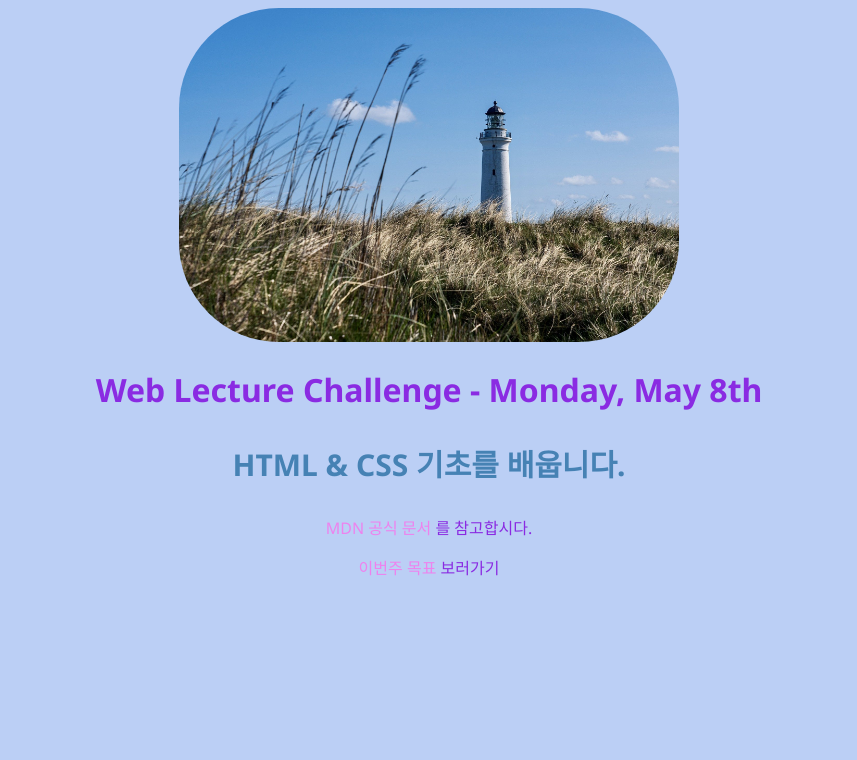
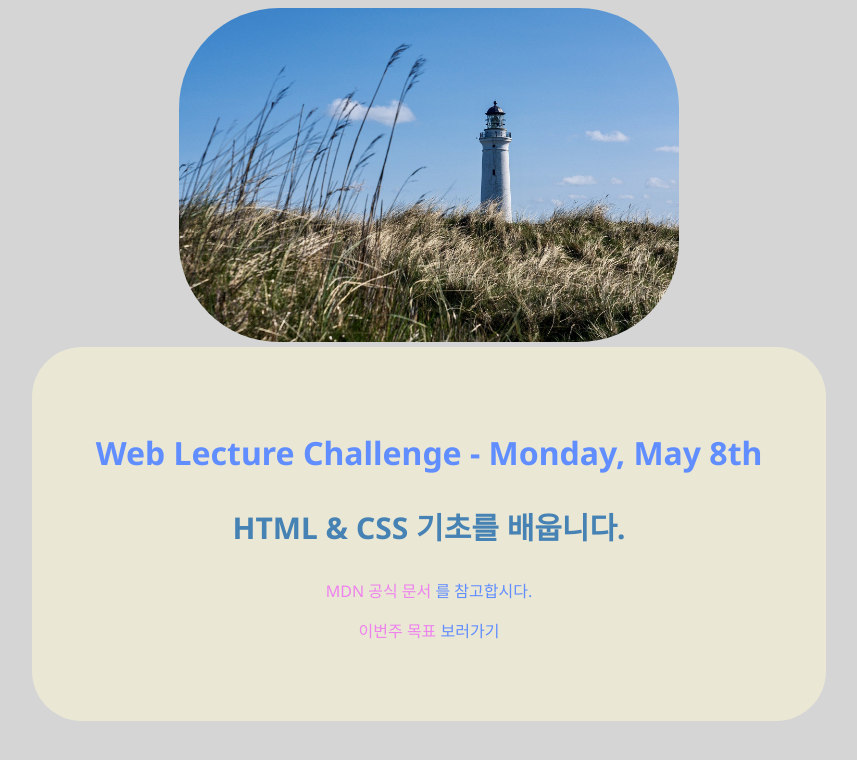
Before and after one commit to woodawon/Web_Lecture, a plain HTML site: page index.html in a window 1280 px wide. Shown: the whole page, without its empty margins (211-1068 px from the left). Drawn offline with Linux system fonts and the light colour scheme.

Commit message:
today's commit

```diff
--- a/index.html
+++ b/index.html
@@ -17,6 +17,7 @@
       alt="display"
       id="light_img"
     />
+    <div class="home_text">
       <h1>Web Lecture Challenge - Monday, May 8th</h1>
       <p id="today_goal">HTML & CSS 기초를 배웁니다.</p>
       <p>
@@ -26,5 +27,6 @@
         를 참고합시다.
       </p>
       <p><a href="weekly.html">이번주 목표</a> 보러가기</p>
+    </div>
   </body>
 </html>
--- a/style/global.css
+++ b/style/global.css
@@ -4,12 +4,12 @@
 
 body {
   text-align: center;
-  background-color: rgb(187, 207, 245);
+  background-color: rgb(213, 213, 213);
   font-family: "Noto Sans", sans-serif;
 }
 h1,
 p {
-  color: blueviolet;
+  color: rgb(96, 141, 255);
   text-align: center;
 }
 a {
--- a/style/style.css
+++ b/style/style.css
@@ -9,3 +9,11 @@
   height: auto;
   border-radius: 100px; /* or ?% */
 }
+.home_text {
+  background-color: rgba(255, 250, 213, 0.512);
+  width: fit-content;
+  margin: auto;
+  margin-bottom: 5%;
+  padding: 5% 5%;
+  border-radius: 50px;
+}
--- a/style/weekly.css
+++ b/style/weekly.css
@@ -9,7 +9,7 @@ ol {
 }
 li {
   margin-inline-end: 10%;
-  background-color: rgb(152, 116, 244);
+  background-color: rgba(252, 255, 223, 0.334);
   margin-bottom: 10px;
 }
 #title {
```
Lines whose indentation alone changed are shown as unchanged.
